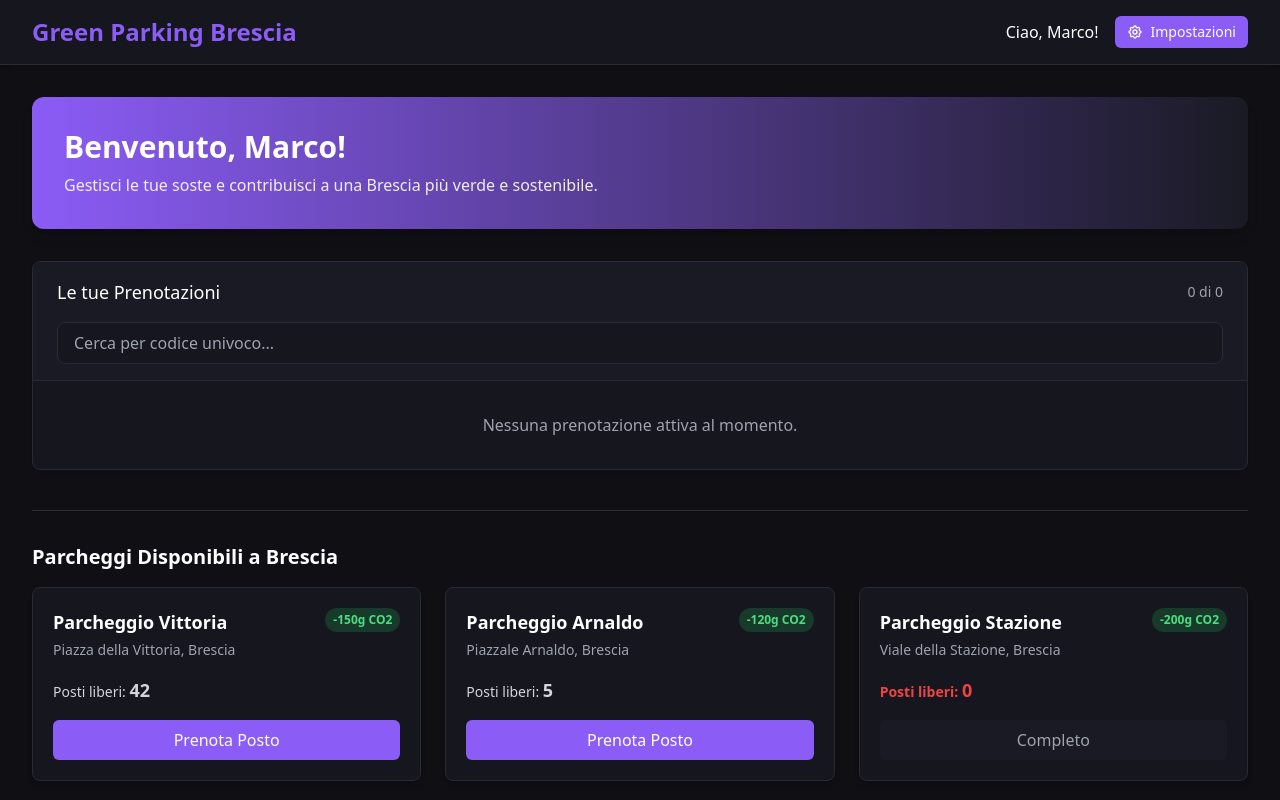
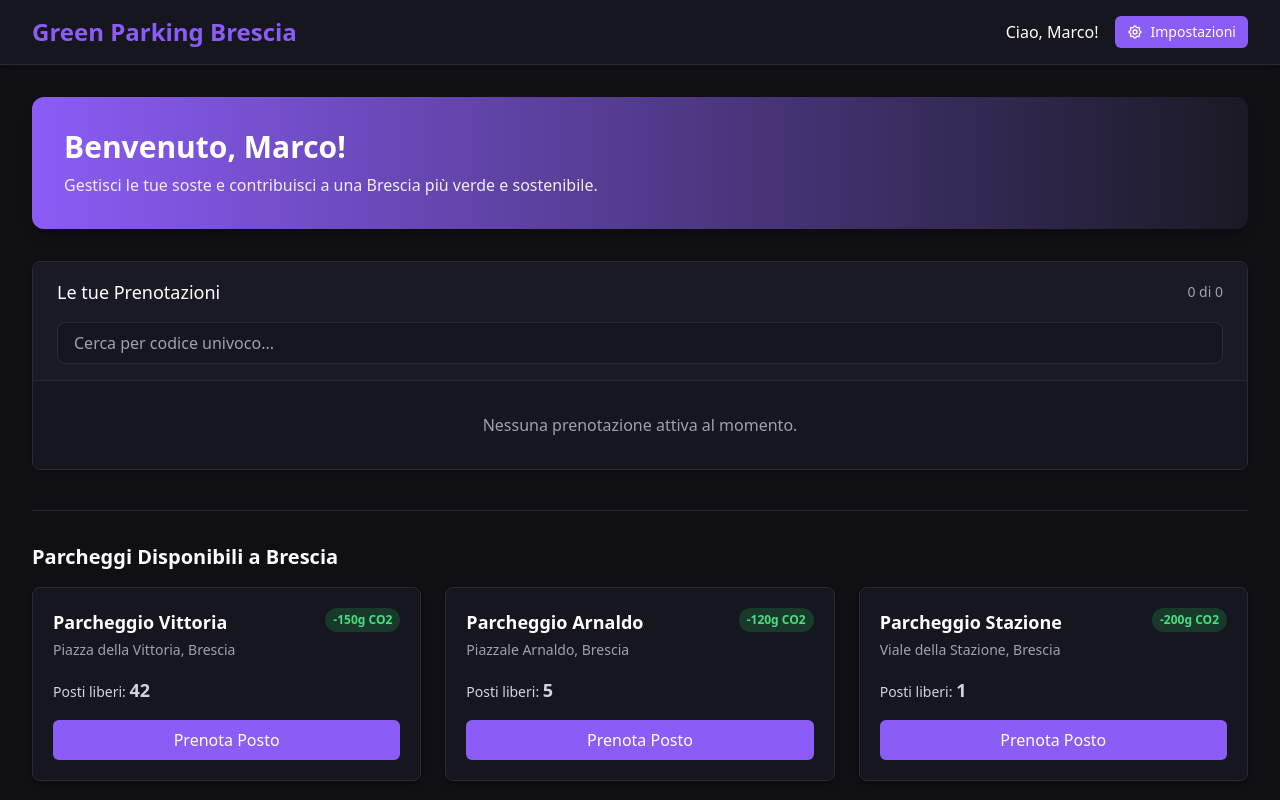
Before and after one commit to paglieranipietro/Parcheggio, a React (Vite) app in the folder frontend/: page / in a window 1280 px wide. Shown: the top 800 px of the page. Built offline with nearby package versions, Linux system fonts and the light colour scheme.

Commit message:
Aggiorna lista parcheggi dopo prenotazione (decrementa di uno)

```diff
--- a/frontend/src/components/user/ParkingList.jsx
+++ b/frontend/src/components/user/ParkingList.jsx
@@ -1,7 +1,7 @@
 import React, { useState, useEffect } from 'react';
 import { mockApi } from '../../services/mockApi';
 
-const ParkingList = ({ onSelectParking }) => {
+const ParkingList = ({ onSelectParking, refreshTrigger }) => {
   const [parkings, setParkings] = useState([]);
   const [loading, setLoading] = useState(true);
 
@@ -9,7 +9,7 @@ const ParkingList = ({ onSelectParking }) => {
     const data = mockApi.getParkings();
     setParkings(data);
     setLoading(false);
-  }, []);
+  }, [refreshTrigger]);
 
   if (loading) return <div className="text-center p-4 text-tertiary">Caricamento parcheggi...</div>;
 
--- a/frontend/src/pages/UserDashboard.jsx
+++ b/frontend/src/pages/UserDashboard.jsx
@@ -47,7 +47,7 @@ const UserDashboard = () => {
 
         {/* Sezione Ricerca Parcheggio */}
         <section>
-          <ParkingList onSelectParking={handleOpenBooking} />
+          <ParkingList onSelectParking={handleOpenBooking} refreshTrigger={refreshBookings} />
         </section>
 
         {/* Modale */}
--- a/frontend/src/services/mockApi.js
+++ b/frontend/src/services/mockApi.js
@@ -21,7 +21,7 @@ let parkings = [
     name: "Parcheggio Stazione",
     address: "Viale della Stazione, Brescia",
     totalSpots: 150,
-    freeSpots: 0,
+    freeSpots: 1,
     co2: 200
   },
   {
```
